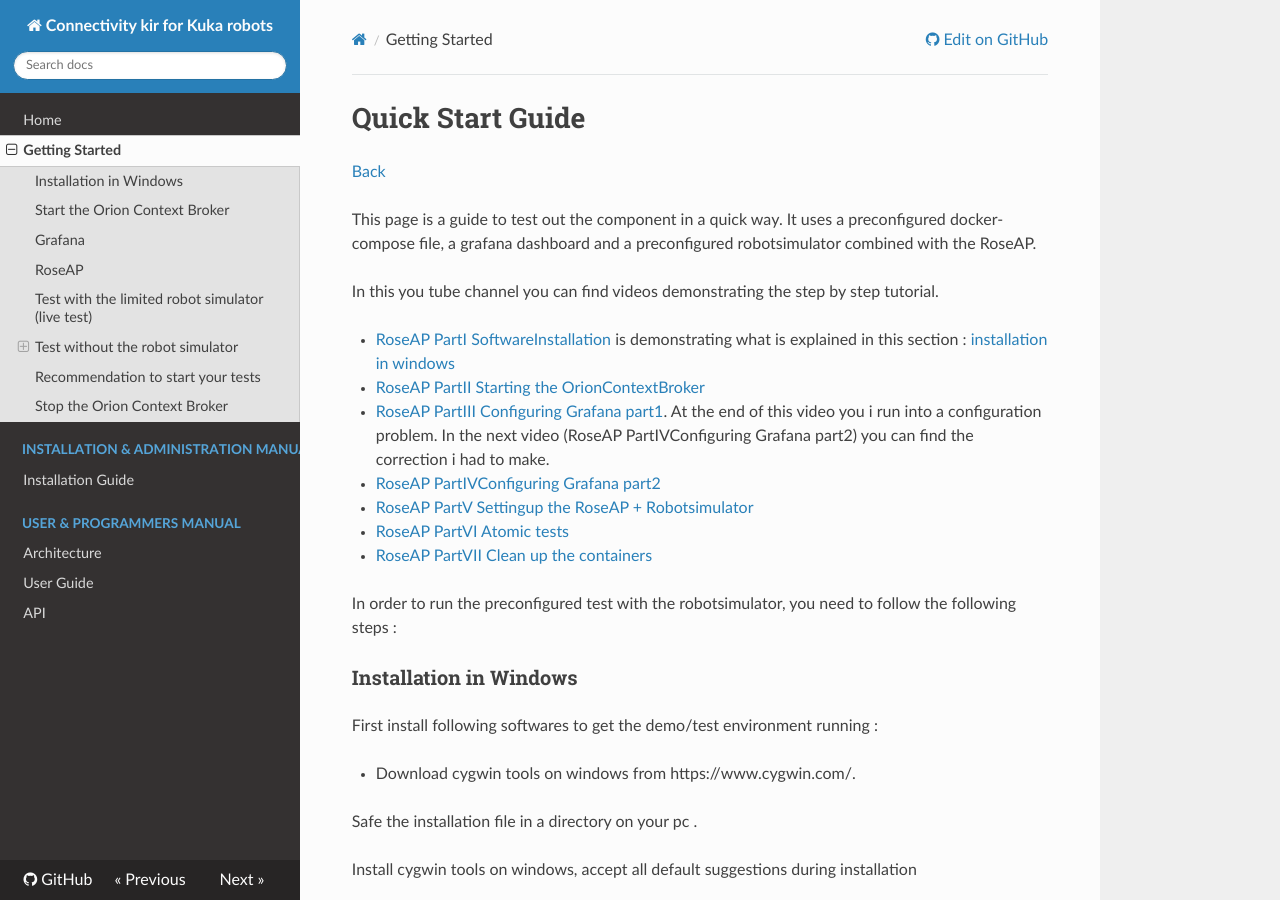
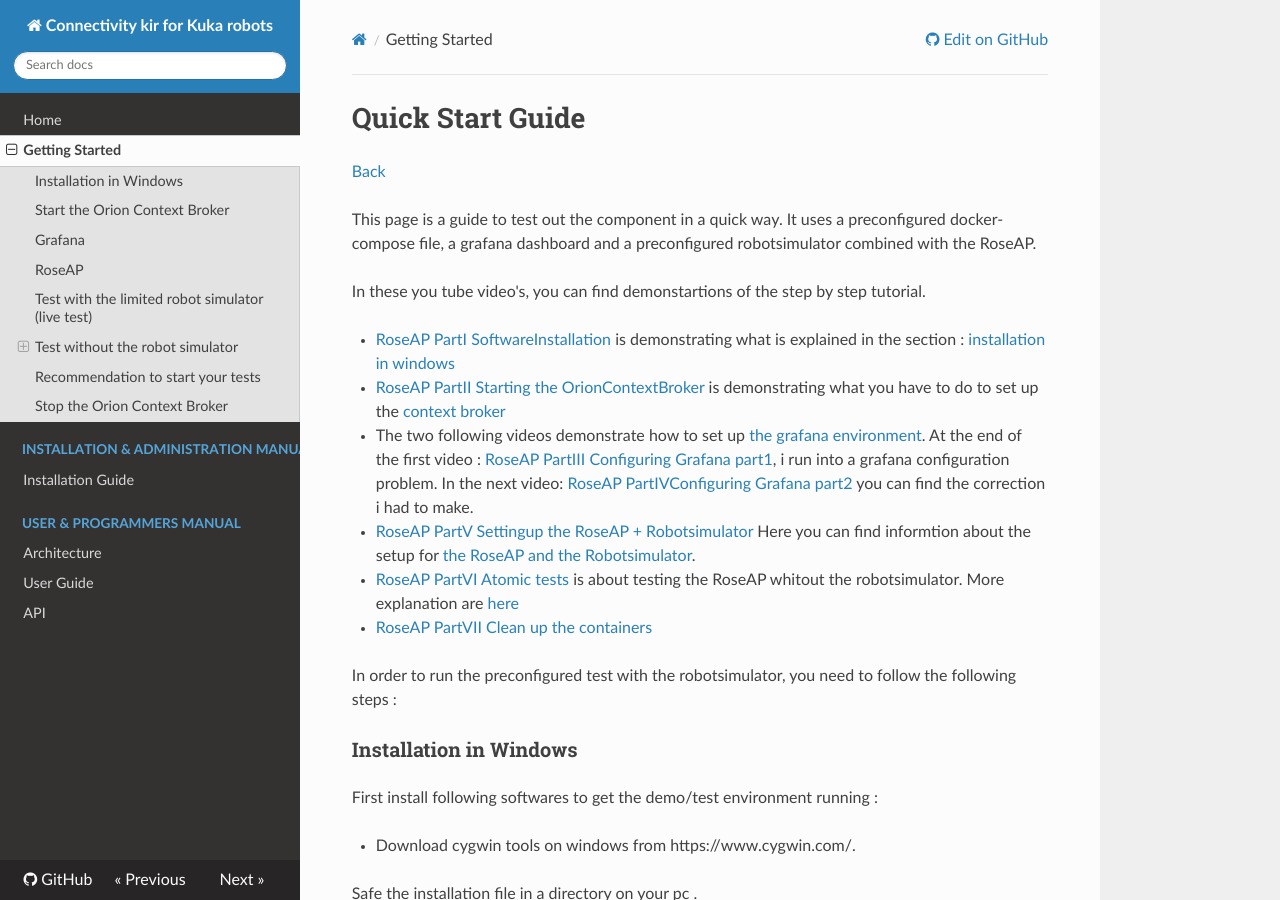
Before and after one commit to ramp-eu/JS2SF, an MkDocs documentation site: the page built from docs/getting-started.md, in a window 1280 px wide and 900 px high. Built offline with MkDocs 1.6.1, drawn with Linux system fonts in a browser that asks for light colours; nearby versions of some CDN libraries; old or Windows-style settings are respelled for this version of MkDocs.

Commit message:
Create getting-started.md

```diff
--- a/docs/getting-started.md
+++ b/docs/getting-started.md
@@ -4,14 +4,13 @@
 
 This page is a guide to test out the component in a quick way. It uses a preconfigured docker-compose file, a grafana dashboard and a preconfigured robotsimulator combined with the RoseAP.
 
-In this you tube channel you can find videos demonstrating the step by step tutorial.
+In these you tube video's, you can find demonstartions of the step by step tutorial.
 
-- [RoseAP PartI SoftwareInstallation](https://www.youtube.com/watch?v=npqQ6tkVAN0) is demonstrating what is explained in this section : [installation in windows](#installation-in-windows)
-- [RoseAP PartII Starting the OrionContextBroker](https://www.youtube.com/watch?v=CTJp41MulPg)
-- [RoseAP PartIII Configuring Grafana part1](https://www.youtube.com/watch?v=ISLZedSzbX0). At the end of this video you i run into a configuration problem. In the next video (RoseAP PartIVConfiguring Grafana part2) you can find the correction i had to make.
-- [RoseAP PartIVConfiguring Grafana part2](https://www.youtube.com/watch?v=vVRnSDgO8ZU)
-- [RoseAP PartV Settingup the RoseAP + Robotsimulator](https://www.youtube.com/watch?v=BpVdY4MrLMw)
-- [RoseAP PartVI Atomic tests](https://www.youtube.com/watch?v=Yc3v1ncs2xE)
+- [RoseAP PartI SoftwareInstallation](https://www.youtube.com/watch?v=npqQ6tkVAN0) is demonstrating what is explained in the section : [installation in windows](#installation-in-windows)
+- [RoseAP PartII Starting the OrionContextBroker](https://www.youtube.com/watch?v=CTJp41MulPg) is demonstrating what you have to do to set up the [context broker](#starttheorioncontextbroker)
+- The two following videos demonstrate how to set up [the grafana environment](#grafana).  At the end of the first video : [RoseAP PartIII Configuring Grafana part1](https://www.youtube.com/watch?v=ISLZedSzbX0),  i run into a grafana configuration problem. In the next video: [RoseAP PartIVConfiguring Grafana part2](https://www.youtube.com/watch?v=vVRnSDgO8ZU) you can find the correction i had to make.
+- [RoseAP PartV Settingup the RoseAP + Robotsimulator](https://www.youtube.com/watch?v=BpVdY4MrLMw) Here you can find informtion about the setup for [the RoseAP and the Robotsimulator](#roseap).
+- [RoseAP PartVI Atomic tests](https://www.youtube.com/watch?v=Yc3v1ncs2xE) is about testing the RoseAP whitout the robotsimulator. More explanation are [here](#atomictests)
 - [RoseAP PartVII Clean up the containers](https://www.youtube.com/watch?v=eZWRKvjKiwA)
 
 
@@ -179,7 +178,7 @@
 
 
 
-### Test without the robot simulator
+### Test without the robot simulator <a name="atomictests"></a>
 The test is done independently from the robotsimulator. So make sure the robotsimulator and the RoseAP are not running anymore otherwise it will possibly overwrite the changes you are trying to realise.  For testing the setup there are two options:
 
 
```
